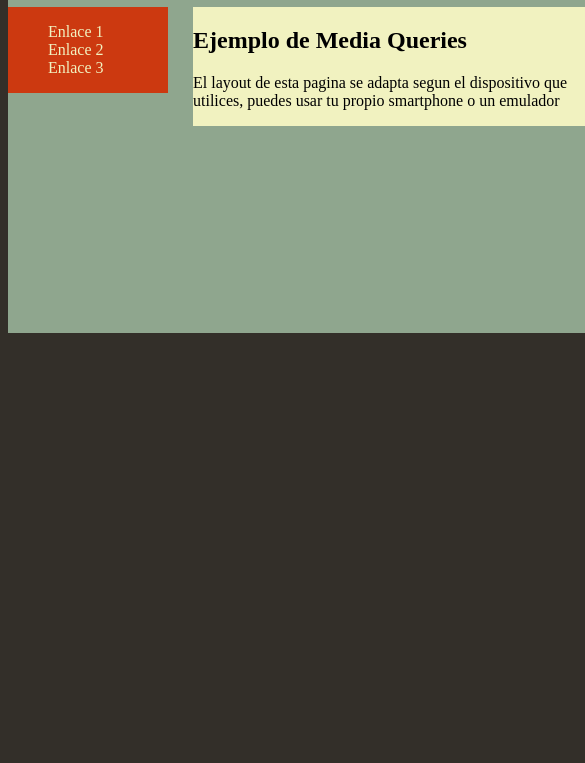
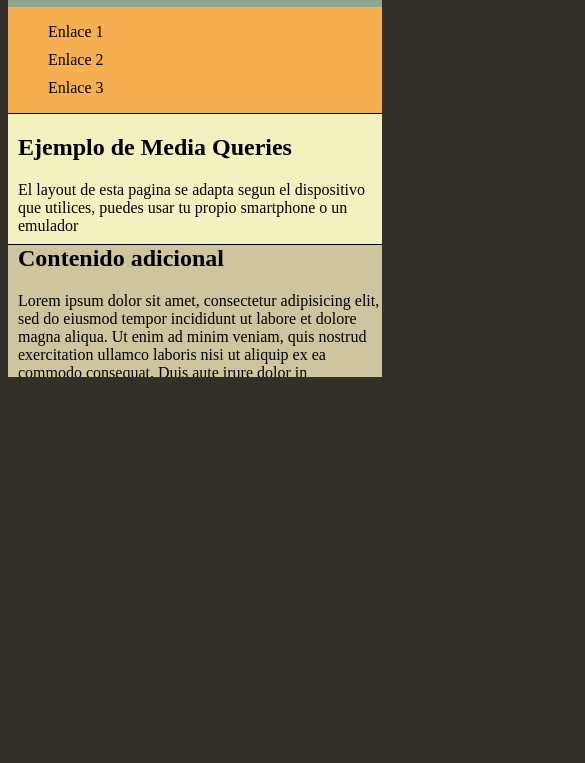
Before and after one commit to GuidoEstebanDaloisio/Diplomatura-en-programaci-n-web-full-stack-con-React-JS, a plain HTML site: page Mod2-Uni3/index.html in a window 390 px wide. Shown: the part 81-844 px from the top of the page, 585 px wide, since content can reach past the window. Drawn offline with Linux system fonts and the light colour scheme.

Commit message:
Carga de base.css version responsiva

```diff
--- a/Mod2-Uni3/base.css
+++ b/Mod2-Uni3/base.css
@@ -33,6 +33,42 @@ section {
 }
 aside {
 	background: #CCC59E;
-	float: right;
+	margin-left: auto;		/*NOTA: Cambie el float que tenia porque no me dejaba dejarle un espacio al achicar la pantalla*/
 	width: 190px;
+
 }
+
+
+
+@media (max-width: 800px) {
+	#contenedor {		/*cuando el ancho de la pantalla sea menor que el del contenedor este tomara el tamaño de la pantalla*/
+	  width: 100%;
+	}
+
+	nav ul li {			/*separacion entre los enlaces*/
+		margin-bottom: 10px;
+	}
+
+	nav{
+		width: 100%;
+		background-color: #f5ae50;
+	}
+
+	a{
+		color: #000;
+	}
+	section {
+	  width: 100%;
+	  height: 130px;
+	  margin: 0;
+	  padding-left: 10px;
+	  border-top: 1px solid black;
+	  border-bottom: 1px solid black;
+	}
+
+	aside {
+	  width: 100%;
+	  height: 370px;
+	  padding-left: 10px;
+	}
+  }
```
